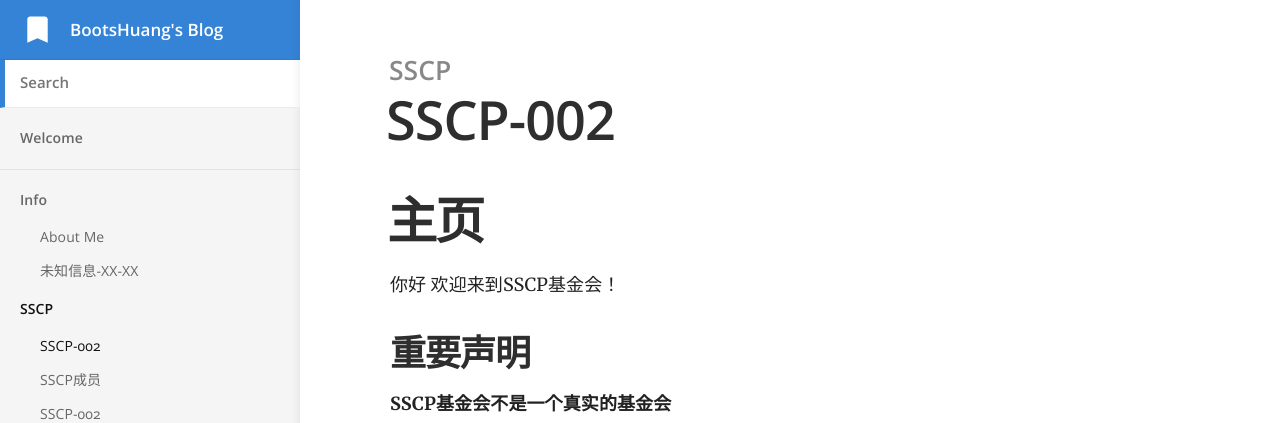
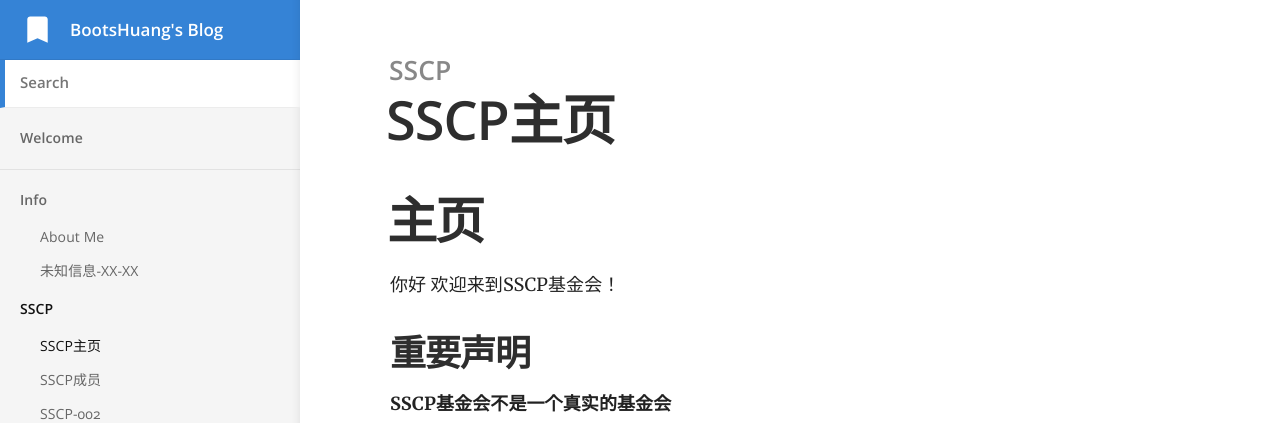
Before and after one commit to BootsHuang/BootsHuang.github.io, a Jekyll site: the page built from _docs/contact-syncing/SSCP.md, in a window 1280 px wide. Shown: the top 423 px of the page. Built offline with Jekyll 4.4.1, drawn with Linux system fonts in a browser that asks for light colours.

Commit message:
Update SSCP.md

```diff
--- a/_docs/contact-syncing/SSCP.md
+++ b/_docs/contact-syncing/SSCP.md
@@ -1,5 +1,5 @@
 ---
-title: SSCP-002
+title: SSCP主页
 category: SSCP
 order: 4
 ---
```
